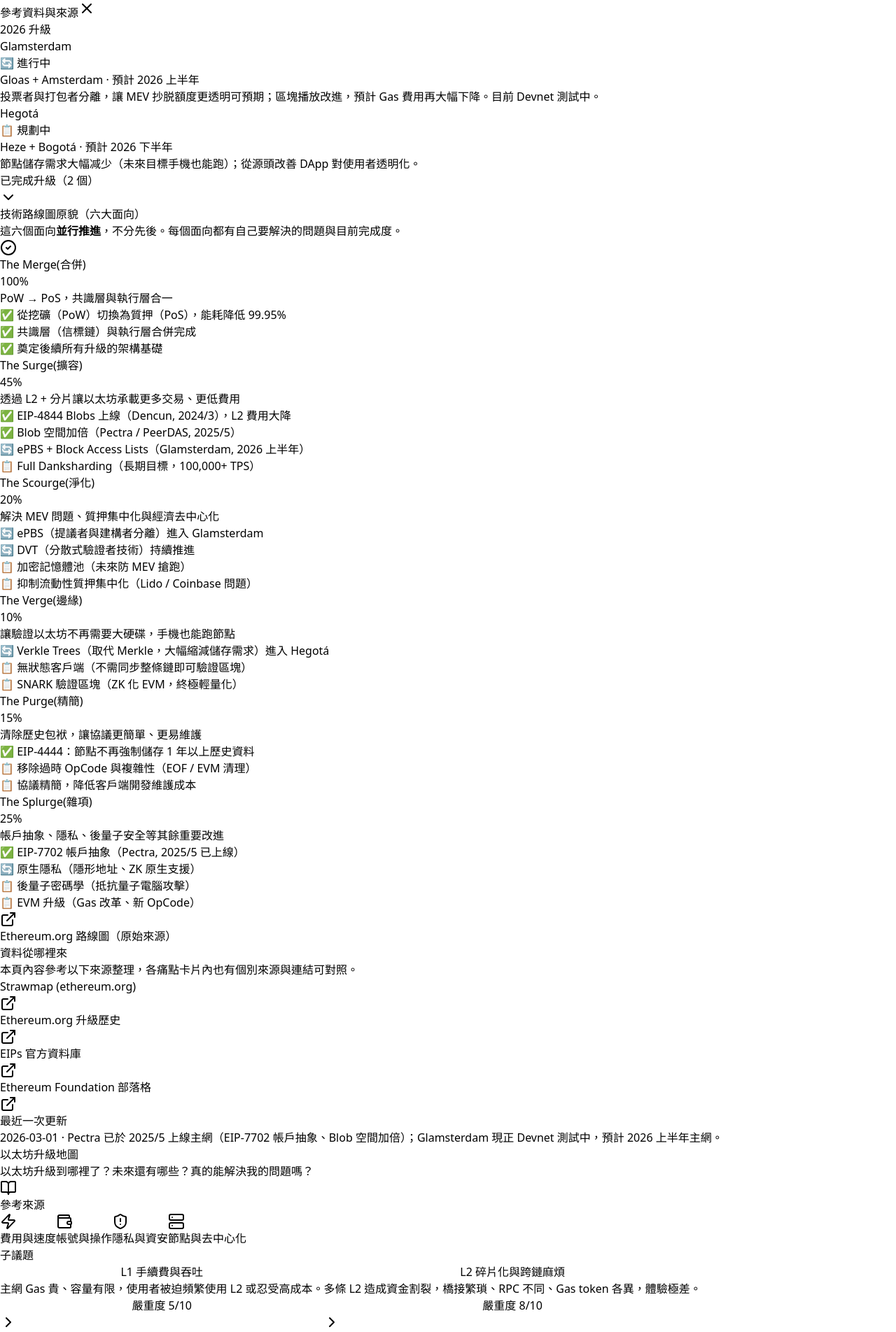
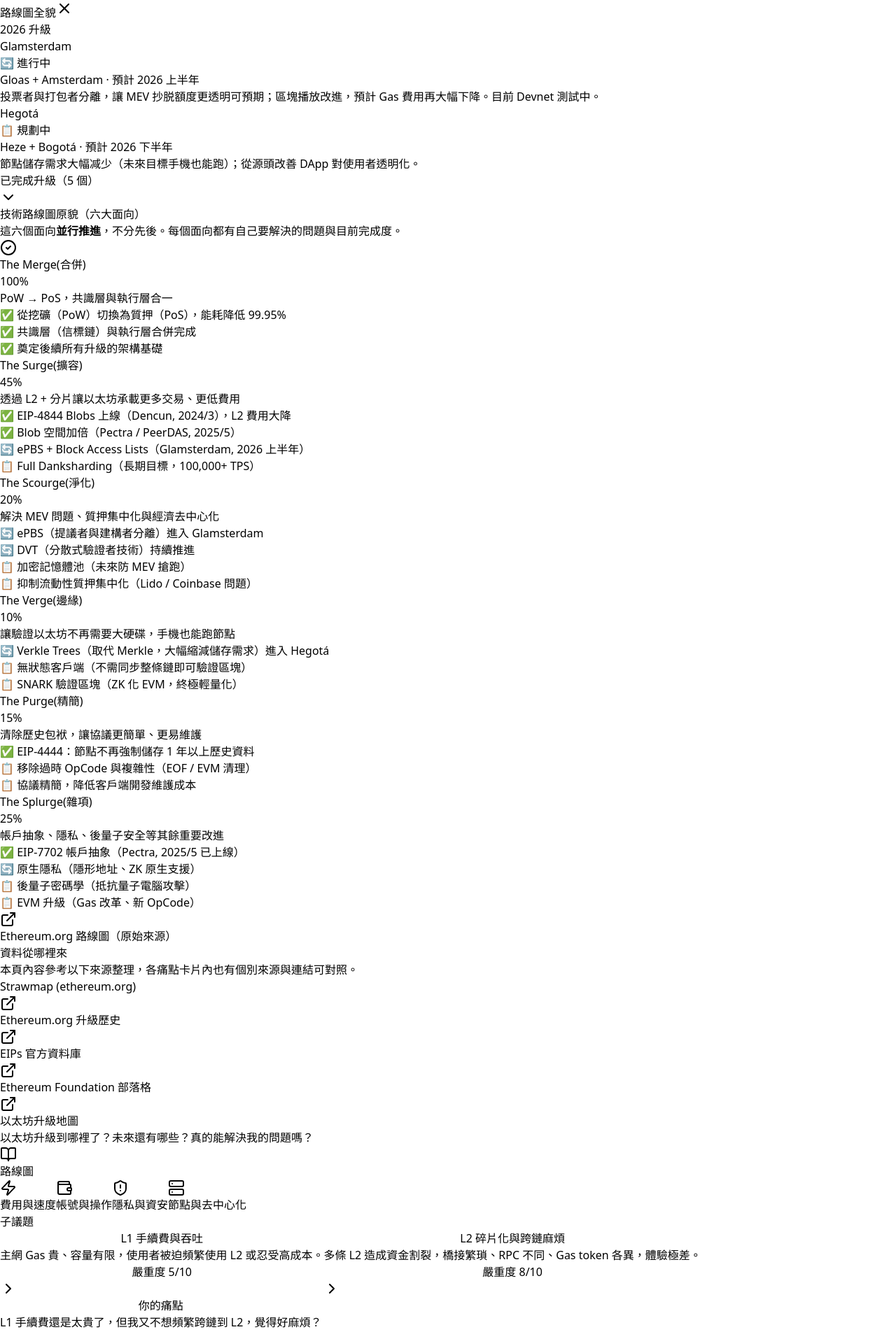
Before and after one commit to ASTROHSU/Ethereum-roadmap, a React (Vite) app: page / in a window 1280 px wide. Shown: the top 1904 px of the page at 70% size. Built offline with nearby package versions, Linux system fonts and the light colour scheme.

Commit message:
chore: cleanup sidebar name, remove ETA note, add historical upgrades

```diff
--- a/src/components/EthereumRoadmapUX.jsx
+++ b/src/components/EthereumRoadmapUX.jsx
@@ -103,10 +103,15 @@ const officialRoadmapPhases = [
 
 // 2026 年最新升級狀態
 const upgradeTimeline = [
-  { name: 'Dencun', nameZh: 'EIP-4844 Blobs 上線', date: '2024 年 3 月', status: 'completed', note: 'L2 手續費降低了10⋅100倍，是許多人相信 L2 的街樓。' },
-  { name: 'Pectra', nameZh: 'Prague + Electra', date: '2025 年 5 月 7 日', status: 'completed', note: '錢包不再需要持有 ETH 就能付 Gas；已可不死背助記詞做社群恢復錢包。' },
+  // 未來 / 進行中
   { name: 'Glamsterdam', nameZh: 'Gloas + Amsterdam', date: '預計 2026 上半年', status: 'in_progress', note: '投票者與打包者分離，讓 MEV 抄脱額度更透明可預期；區塊播放改進，預計 Gas 費用再大幅下降。目前 Devnet 測試中。' },
   { name: 'Hegotá', nameZh: 'Heze + Bogotá', date: '預計 2026 下半年', status: 'future', note: '節點儲存需求大幅减少（未來目標手機也能跑）；從源頭改善 DApp 對使用者透明化。' },
+  // 已完成（新到舊）
+  { name: 'Pectra', nameZh: 'Prague + Electra', date: '2025 年 5 月', status: 'completed', note: '錢包不再需要持有 ETH 就能付 Gas；已可不死背助記詞做社群恢復錢包。' },
+  { name: 'Dencun', nameZh: 'EIP-4844 Blobs 上線', date: '2024 年 3 月', status: 'completed', note: 'L2 手續費降低了10⋅100倍，是許多人相信 L2 的街樓。' },
+  { name: 'Shanghai / Shapella', nameZh: '开放質押提款', date: '2023 年 4 月', status: 'completed', note: '質押者終於能提回質押的 ETH，PoS 證明實際可行。' },
+  { name: 'The Merge', nameZh: '合併', date: '2022 年 9 月', status: 'completed', note: '將挖礦切換為質押，網路能耗降低 99.95%。以太坊最重要的一次升級。' },
+  { name: 'London (EIP-1559)', nameZh: 'Gas 費用挹減機制', date: '2021 年 8 月', status: 'completed', note: '引入基礎費 + 小費，讓 Gas 費用更可預測，並開始销毀部分 ETH。' },
 ];
 
 const getSeverityLabel = (n) => {
@@ -584,7 +589,7 @@ export default function EthereumRoadmapUX() {
           }`}
       >
         <div className="flex items-center justify-between px-6 py-5 border-b border-slate-200">
-          <span className="font-semibold text-slate-800 text-lg">參考資料與來源</span>
+          <span className="font-semibold text-slate-800 text-lg">路線圖全貌</span>
           <button
             onClick={() => setSidebarOpen(false)}
             className="text-slate-400 hover:text-slate-700 transition-colors p-1 rounded-full hover:bg-slate-100"
@@ -740,16 +745,6 @@ export default function EthereumRoadmapUX() {
               ))}
             </ul>
           </div>
-
-          {/* 最近更新 */}
-          <div className="pt-4 border-t border-slate-100 text-xs text-slate-500">
-            <span className="font-medium text-slate-600">最近一次更新</span>
-            <p className="mt-1">
-              <time dateTime={LAST_UPDATED}>{LAST_UPDATED}</time>
-              {' · '}
-              {RECENT_UPDATES}
-            </p>
-          </div>
         </div>
       </aside>
 
@@ -767,10 +762,10 @@ export default function EthereumRoadmapUX() {
           <button
             onClick={() => setSidebarOpen(true)}
             className="flex-shrink-0 flex flex-col items-center gap-1 px-3 py-2.5 rounded-xl border border-slate-200 hover:border-indigo-300 hover:bg-indigo-50 transition-all text-slate-500 hover:text-indigo-600"
-            title="參考資料與來源"
+            title="路線圖全貌"
           >
             <BookOpen className="w-5 h-5" />
-            <span className="text-xs font-medium">參考來源</span>
+            <span className="text-xs font-medium">路線圖</span>
           </button>
         </div>
       </header>
@@ -961,9 +956,7 @@ export default function EthereumRoadmapUX() {
                       {confidenceLabels[item.confidence] ?? item.confidence}
                     </span>
                   </div>
-                  <p className="text-xs text-slate-500">
-                    ETA 為進度推估，非承諾時程；成熟度與不確定性供判斷可信度。
-                  </p>
+
 
                   {/* 6. 連結 */}
                   {(item.links?.length ?? 0) > 0 && (
```
